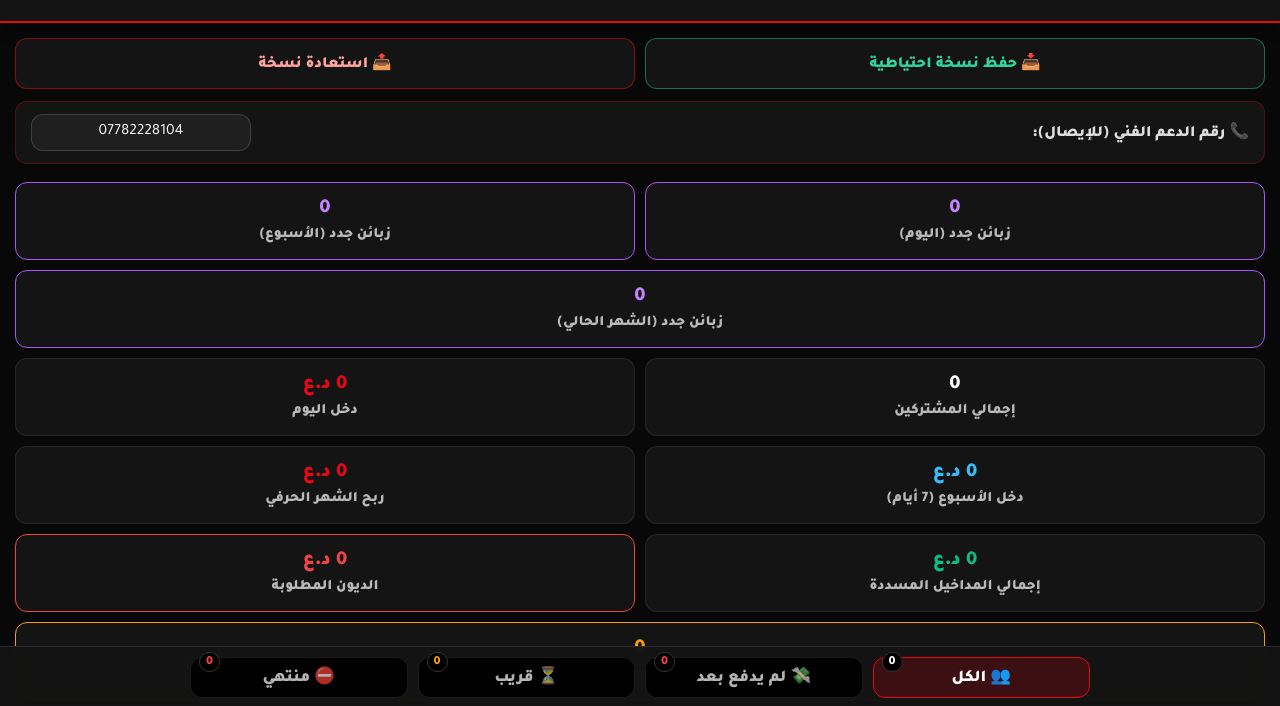
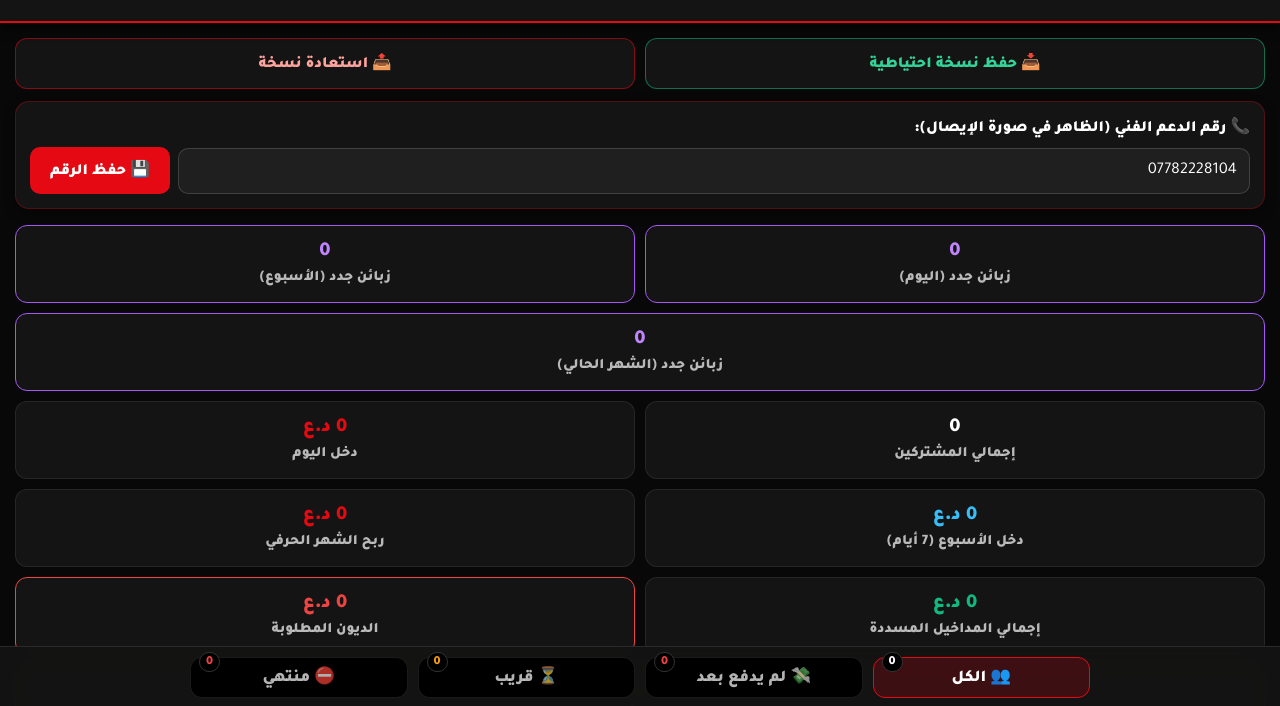
Before and after one commit to umiwuhos522-prog/Karar, a website: page store.html in a window 1280 px wide. Shown: the part 92-798 px from the top of the page. Drawn offline with nearby package versions, Linux system fonts and the light colour scheme.

Commit message:
Add files via upload

```diff
--- a/store.html
+++ b/store.html
@@ -77,32 +77,49 @@
     .btn-export { border-color: rgba(16,185,129,0.55); color: #34d399; }
     .btn-import { border-color: rgba(229,9,20,0.55); color: #ffa39e; }
 
+    /* صندوق إعداد رقم الدعم الفني بشكل عمودي ومرتب */
     .store-setting-box {
       background: var(--card);
       border: 1px solid rgba(229,9,20,0.3);
-      border-radius: 12px;
-      padding: 12px 15px;
-      margin-bottom: 18px;
-      display: flex;
-      align-items: center;
-      justify-content: space-between;
-      gap: 10px;
+      border-radius: 14px;
+      padding: 14px;
+      margin-bottom: 16px;
+      box-shadow: 0 4px 12px rgba(0,0,0,0.4);
     }
     .store-setting-box label {
-      margin: 0;
+      display: block;
+      margin-bottom: 8px;
       font-size: 0.95rem;
-      font-weight: 800;
-      color: #ddd;
+      font-weight: 900;
+      color: #fff;
+    }
+    .store-phone-row {
+      display: flex;
+      gap: 8px;
+      align-items: center;
+    }
+    .store-phone-row input {
+      flex: 1;
+      padding: 12px;
+      font-size: 1rem;
+      direction: ltr;
+      text-align: right;
+      border-radius: 10px;
+    }
+    .btn-save-phone {
+      padding: 12px 20px;
+      background: var(--primary);
+      color: #fff;
+      border: none;
+      border-radius: 10px;
+      font-weight: 900;
+      font-size: 0.95rem;
+      cursor: pointer;
       white-space: nowrap;
+      transition: 0.2s;
     }
-    .store-setting-box input {
-      width: auto;
-      flex: 1;
-      max-width: 220px;
-      padding: 8px 12px;
-      font-size: 0.95rem;
-      direction: ltr;
-      text-align: center;
+    .btn-save-phone:active {
+      transform: scale(0.96);
     }
 
     .stats-bar {
@@ -358,10 +375,13 @@
       <input type="file" id="file-input" style="display:none" accept=".json" onchange="importData(event)" />
     </div>
 
-    <!-- صندوق إعداد رقم الدعم الفني للإيصالات -->
+    <!-- صندوق إعداد رقم الدعم الفني للإيصال مع زر حفظ مستقل -->
     <div class="store-setting-box">
-      <label>📞 رقم الدعم الفني (للإيصال):</label>
-      <input type="text" id="store-phone-input" placeholder="07xxxxxxxxx" oninput="saveStorePhone()" />
+      <label>📞 رقم الدعم الفني (الظاهر في صورة الإيصال):</label>
+      <div class="store-phone-row">
+        <input type="text" id="store-phone-input" placeholder="مثال: 07782228104" />
+        <button type="button" class="btn-save-phone" onclick="saveStorePhoneBtn()">💾 حفظ الرقم</button>
+      </div>
     </div>
 
     <div class="stats-bar">
@@ -625,17 +645,23 @@
     let currentFilter = 'all';
     let editingId = null;
 
-    // تحميل رقم المتجر المحفوظ أو وضع الرقم الافتراضي
+    // تحميل وتثبيت رقم المتجر من الذاكرة المحلية
     let storePhone = localStorage.getItem('netflix_store_phone') || '07782228104';
     const storePhoneInput = document.getElementById('store-phone-input');
     if (storePhoneInput) {
       storePhoneInput.value = storePhone;
     }
 
-    function saveStorePhone() {
+    // دالة حفظ وتثبيت الرقم في الذاكرة
+    function saveStorePhoneBtn() {
       const val = document.getElementById('store-phone-input').value.trim();
-      storePhone = val || '07782228104';
+      if (!val) {
+        alert("يرجى كتابة رقم الدعم الفني أولاً!");
+        return;
+      }
+      storePhone = val;
       localStorage.setItem('netflix_store_phone', storePhone);
+      alert("تم حفظ وتثبيت رقم الدعم الفني بنجاح ✅");
     }
 
     function toggleFormType() {
@@ -758,7 +784,6 @@
       return Math.ceil(diffTime / (1000 * 60 * 60 * 24));
     }
 
-    // فتح تطبيق com.whatsapp.w4b المباشر حصراً دون التأثير على البيانات
     function openWhatsAppBusiness(targetPhoneOrUser, textMsg = "") {
       const cleanTarget = cleanUsername(targetPhoneOrUser);
       const encodedMsg = encodeURIComponent(textMsg);
@@ -800,7 +825,6 @@
         contact = cleanUsername(contact);
       }
 
-      // البحث عن زبون مطبق مسبقاً بنفس الاسم والتواصل لتجنب التكرار
       const existingIndex = db.findIndex(x =>
         (x.name || "").trim().toLowerCase() === name.toLowerCase() &&
         (x.contact || x.phone || "").trim().toLowerCase() === contact.toLowerCase()
@@ -1043,7 +1067,7 @@
       if (!c) return;
       document.getElementById('r-date').innerText = "تاريخ الإيصال: " + new Date().toLocaleDateString('ar-EG');
 
-      // تحديث رقم الدعم بالرقم الديناميكي المحفوظ
+      // وضع الرقم المحفوظ في الإيصال
       document.getElementById('r-store-phone').innerText = storePhone;
 
       const totalDays = calculateTotalDays(c.start, c.end);
```
